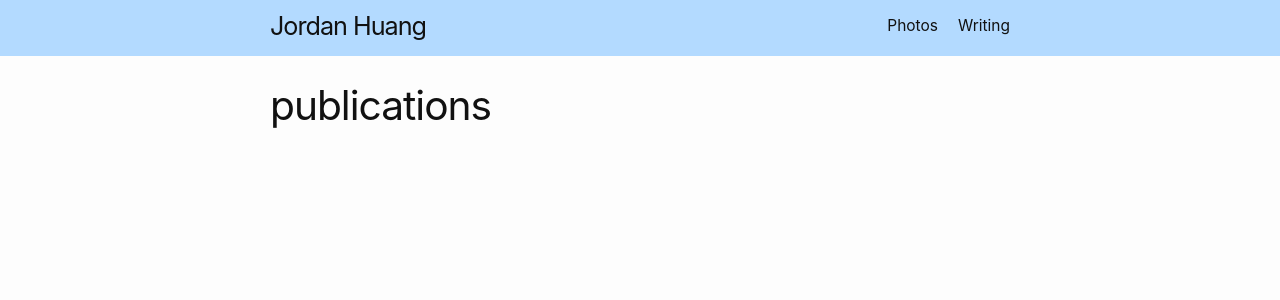
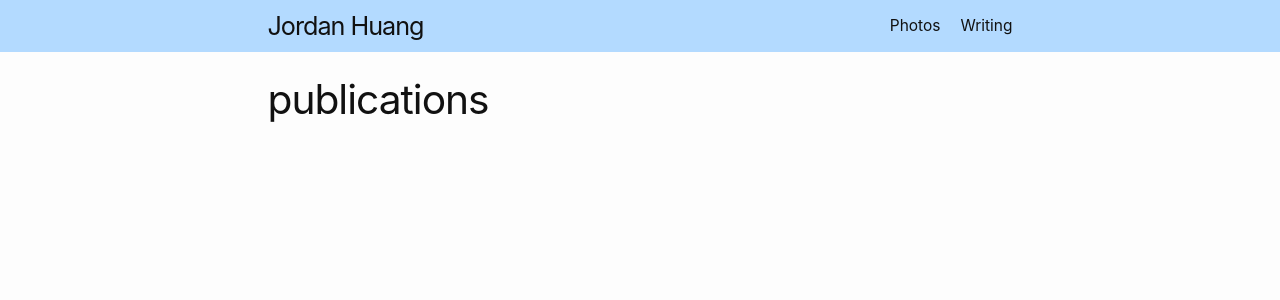
Before and after one commit to jordhuang/jordhuang.github.io, a Jekyll site: the page built from publications.markdown, in a window 1280 px wide. Shown: the top 300 px of the page. Built offline with Jekyll 4.4.1, drawn with Linux system fonts in a browser that asks for light colours.

Commit message:
updates to fonts and spacing

```diff
--- a/_sass/minima.scss
+++ b/_sass/minima.scss
@@ -8,7 +8,7 @@ $base-font-weight: 400 !default;
 $small-font-size:  $base-font-size * 0.875 !default;
 $base-line-height: 1.5 !default;
 
-$spacing-unit:     30px !default;
+$spacing-unit:     27.5px !default;
 
 $text-color:       #111 !default;
 $background-color: #fdfdfd !default;
--- a/_sass/minima/_layout.scss
+++ b/_sass/minima/_layout.scss
@@ -232,26 +232,26 @@
   margin-bottom: $spacing-unit;
 
   h2 {
-    @include relative-font-size(2);
+    @include relative-font-size(1.5);
 
     @include media-query($on-laptop) {
-      @include relative-font-size(1.75);
+      @include relative-font-size(1.5);
     }
   }
 
   h3 {
-    @include relative-font-size(1.625);
+    @include relative-font-size(1.3);
 
     @include media-query($on-laptop) {
-      @include relative-font-size(1.375);
+      @include relative-font-size(1.3);
     }
   }
 
   h4 {
-    @include relative-font-size(1.25);
+    @include relative-font-size(1.1);
 
     @include media-query($on-laptop) {
-      @include relative-font-size(1.125);
+      @include relative-font-size(1.1);
     }
   }
 }
--- a/index.markdown
+++ b/index.markdown
@@ -19,14 +19,14 @@ Hi!
 
 I am a physics PhD student working in the <a href="https://sites.rutgers.edu/chakram-lab/">Superconducting Quantum Systems</a> group at Rutgers University, with Professor Srivatsan Chakram. I am interested in developing hardware for quantum computing. I am currently exploring how to use superconducting circuits to control the quantum states of photons in a superconducting cavity. The goal is to implement quantum error correction using hardware-efficient bosonic schemes. I grew up in California and attended the University of California, Berkeley to study physics as an undergraduate.
 
-# Papers
+## Papers
 
 <b>Fast Sideband Control of a Weakly Coupled Multimode Bosonic Memory (2025)</b>
 <br>
 Jordan Huang, Thomas J. DiNapoli, Gavin Rockwood, Ming Yuan, Prathyankara Narasimhan, Eesh Gupta, Mustafa Bal, Francesco Crisa, Sabrina Garattoni, Yao Lu, Liang Jiang, and Srivatsan Chakram.
 <a href="https://arxiv.org/abs/2503.10623">arXiv:2503.10623</a>.
 
-# Conference presentations
+## Conference presentations
 
 <b>Fast sideband control of a multimode bosonic memory with a weakly coupled transmon ancilla</b>
 <br>
--- a/welcome_to_the_nhk.markdown
+++ b/welcome_to_the_nhk.markdown
@@ -182,7 +182,7 @@ The anime ends with Misaki presenting Satou with a new contract. It states they
 </figure>
 </center>
 
-# Epilogue
+### Epilogue
 
 I am now reminded of the term that I could not recall when describing my experience under the bicycle rack during the torrenting rain: *mono no aware*. I have grown since the first time I watched Welcome to the N.H.K. My deep appreciation for this, however, is not without a sense of sadness at what has also been lost.
 
@@ -195,7 +195,7 @@ I have one final suggestion for those interested in hearing the haunting, anxiou
 </figure>
 </center>
 
-# What Does Tatsuhiko Takimoto Say?
+### What Does Tatsuhiko Takimoto Say?
 
 I have always wondered what Takimoto had intended to convey to the reader and how it reflected himself. He has a website[^4] where he sometimes posts updates on. I recently stumbled upon a trove of old blog posts, which I found illuminating.
 
```
Also changed, not shown: 4 other files.
